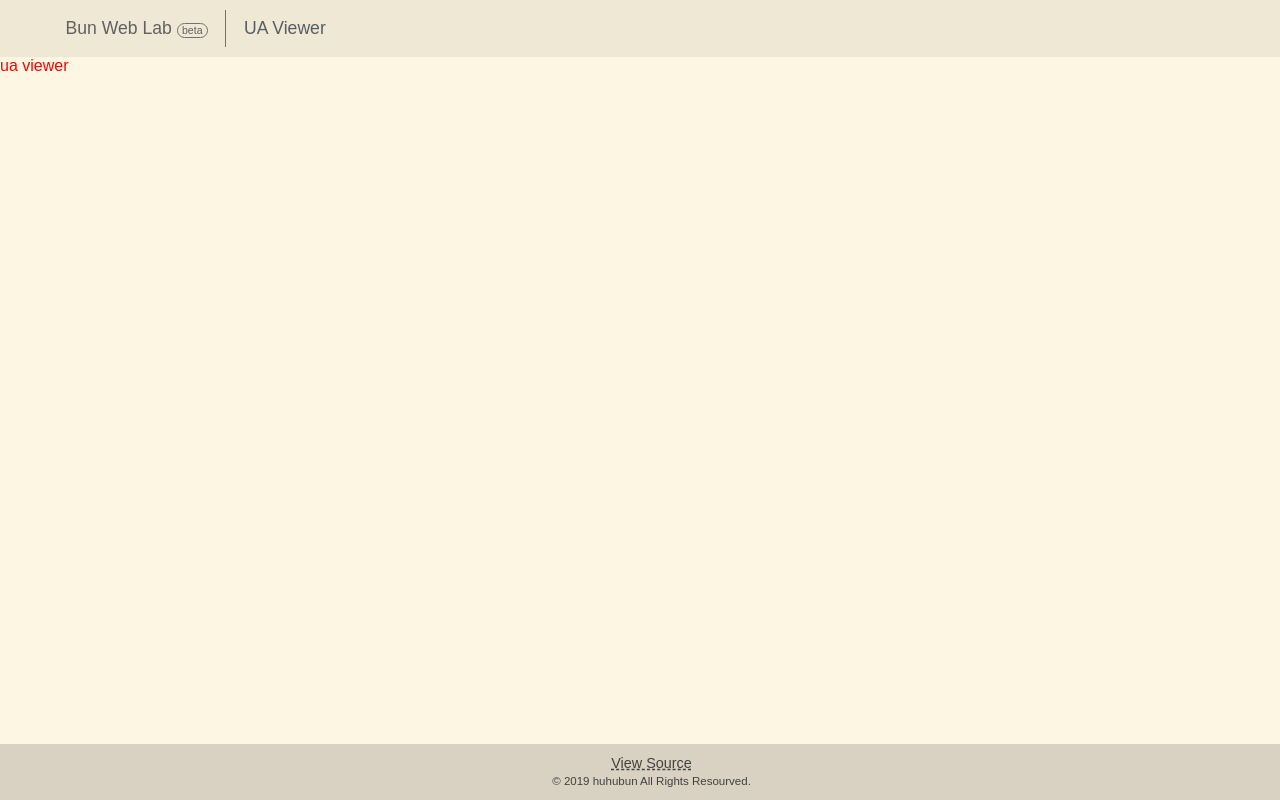
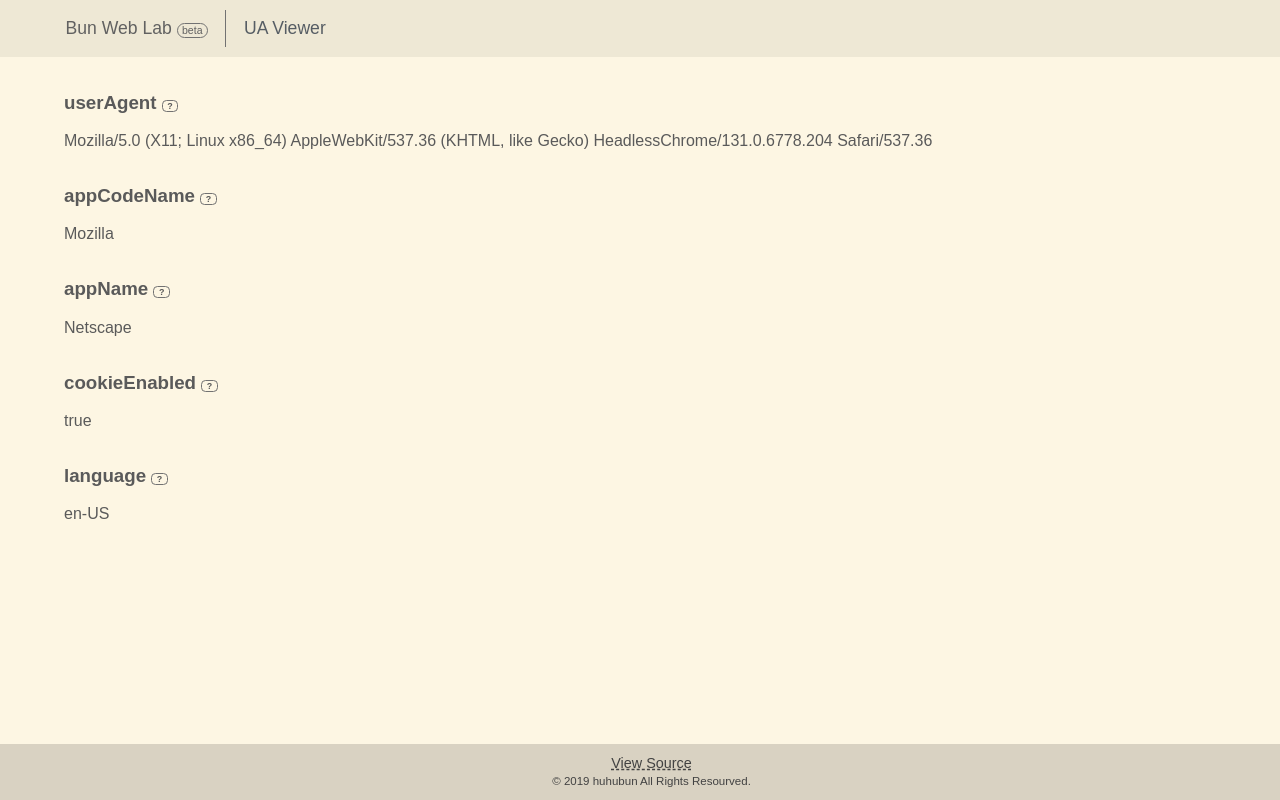
Before and after one commit to huhubun/BunLab, a Vue app: page /ua in a window 1280 px wide. Built offline with nearby package versions, Linux system fonts and the light colour scheme.

Commit message:
实现 UA Viewer 功能

```diff
--- /dev/null
+++ b/src/ua/UAItem.js
@@ -0,0 +1,10 @@
+export class UAItem {
+    constructor(propertyName, docUrl) {
+        this.propertyName = propertyName;
+        this.docUrl = docUrl;
+    }
+
+    get value() {
+        return navigator[this.propertyName]
+    }
+}
--- /dev/null
+++ b/src/ua/item.vue
@@ -0,0 +1,36 @@
+<template>
+  <div class="pure-u-1-1 item">
+    <h3 class="title">
+      {{item.propertyName}}
+      <small>
+        <a :href="item.docUrl" target="_blank" title="前往 MDN 了解更多">?</a>
+      </small>
+    </h3>
+    <p>{{item.value}}</p>
+  </div>
+</template>
+
+<script>
+export default {
+  props: {
+    item: {
+      type: Object,
+      required: true
+    }
+  }
+}
+</script>
+
+<style lang="stylus" scoped>
+section.main .title a
+  border: 1px solid rgb(114, 114, 114)
+  padding: 0 0.5em
+  border-radius: 0.5em
+  font-size: 0.6em
+  text-decoration: none
+  color: rgb(90, 90, 90)
+
+section.main .title a:hover
+  color: rgb(255, 255, 255)
+  background-color: rgb(114, 114, 114)
+</style>
--- a/src/ua/ua-viewer.vue
+++ b/src/ua/ua-viewer.vue
@@ -1,16 +1,31 @@
 <template>
-    <div>
-        ua viewer
-    </div>
+  <section class="pure-g main">
+    <item v-for="p in properties" :item="p" :key="p.propertyName"/>
+  </section>
 </template>
 
 <script>
+import { UAItem } from './UAItem'
+
+import Item from './item.vue'
+
 export default {
-
+  data() {
+    return {
+      properties: [
+        new UAItem('userAgent', 'https://developer.mozilla.org/docs/Web/API/NavigatorID/userAgent'),
+        new UAItem('appCodeName', 'https://developer.mozilla.org/docs/Web/API/NavigatorID/appCodeName'),
+        new UAItem('appName', 'https://developer.mozilla.org/docs/Web/API/NavigatorID/appName'),
+        new UAItem('cookieEnabled', 'https://developer.mozilla.org/docs/Web/API/Navigator/cookieEnabled'),
+        new UAItem('language', 'https://developer.mozilla.org/docs/Web/API/NavigatorLanguage/language')
+      ]
+    }
+  },
+  components: {
+    Item
+  }
 }
 </script>
 
 <style lang="stylus" scoped>
-div
-    color: red
 </style>
```
